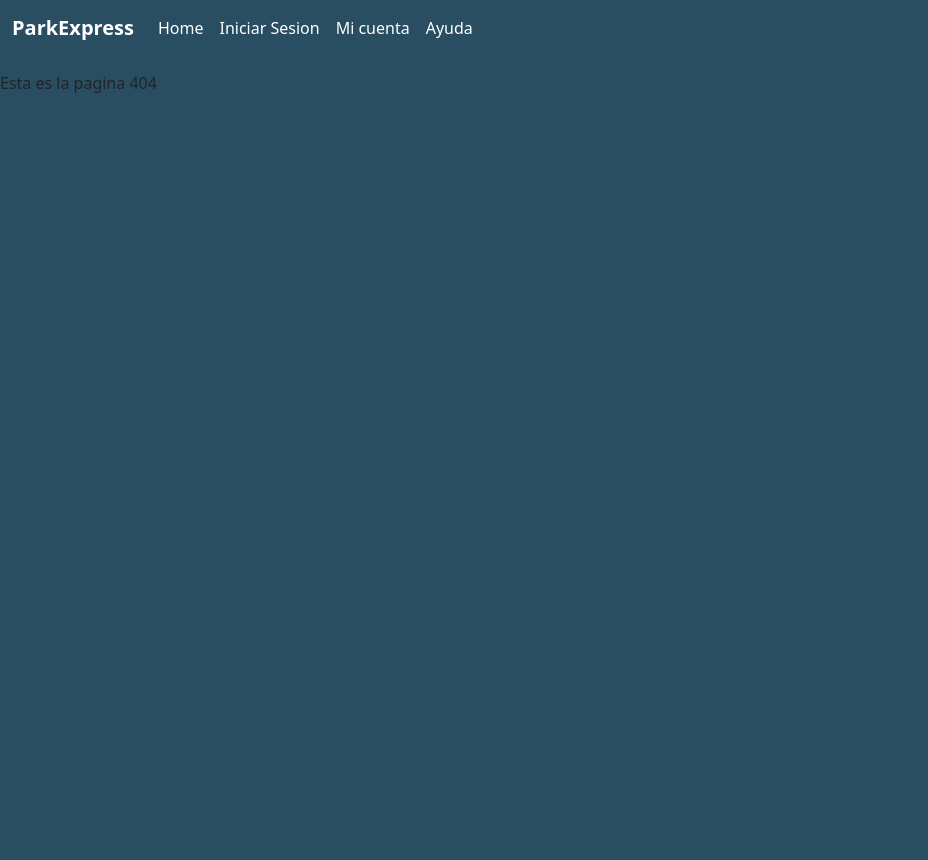
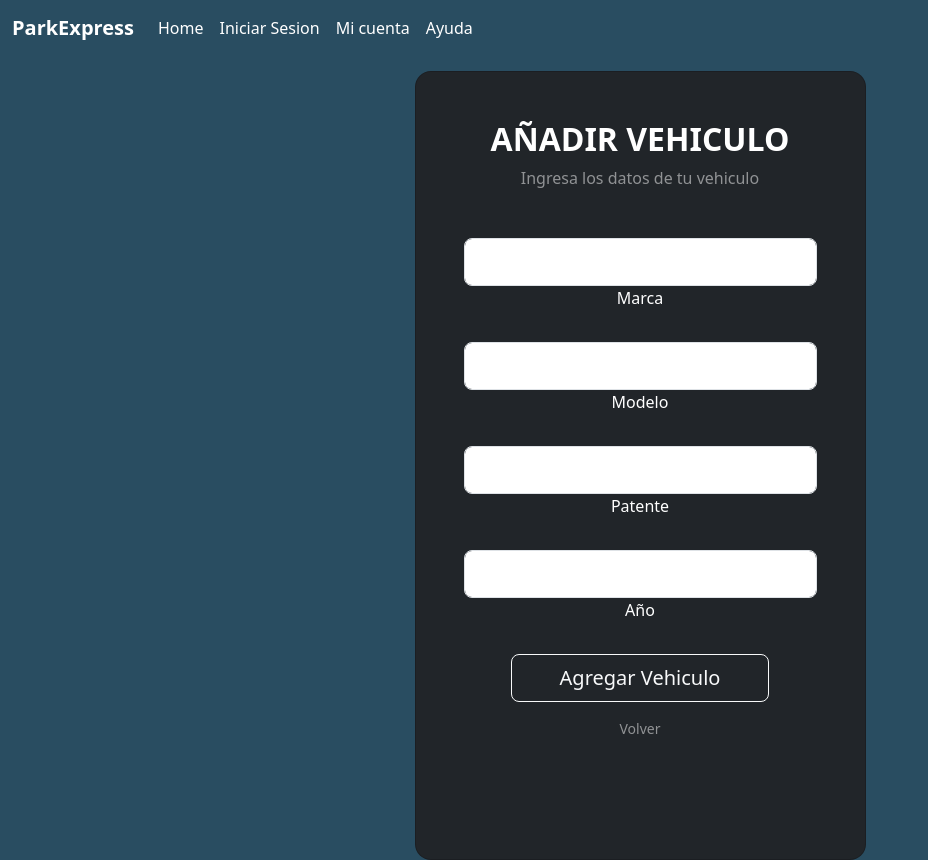
Before and after one commit to CojitoJulio/ParkExpresss, an Angular app: page /addcar in a window 1280 px wide. Before the commit this address had no page. Shown: the whole page, without its empty margins (0-928 px from the left). Before the commit the page ends 800 px from the top, so only its background shows below. Built offline with nearby package versions, Linux system fonts and the light colour scheme.

Commit message:
Commit Final
finalistico

```diff
--- a/src/app/app-routing.module.ts
+++ b/src/app/app-routing.module.ts
@@ -9,6 +9,8 @@ import { ErrorComponent } from './components/error/error.component';
 import { DashboardComponent } from './components/dashboard/dashboard.component';
 import { AdmincarComponent } from './components/admincar/admincar.component';
 import { AdminparkingComponent } from './components/adminparking/adminparking.component';
+import { AddcarComponent } from './components/addcar/addcar.component';
+import { AddparkingComponent } from './components/addparking/addparking.component';
 
 const routes: Routes = [
   { path: 'login', component: LoginComponent },
@@ -18,6 +20,8 @@ const routes: Routes = [
   { path: 'dashboard', component: DashboardComponent },
   { path: 'admincar', component: AdmincarComponent },
   { path: 'adminparking', component: AdminparkingComponent },
+  { path: 'addcar', component: AddcarComponent },
+  { path: 'addparking', component: AddparkingComponent },
   { path: '', redirectTo: '/home', pathMatch: 'full' },
   { path: '**', component: ErrorComponent },
 ];
--- a/src/app/components/addcar/addcar.component.html
+++ b/src/app/components/addcar/addcar.component.html
@@ -1 +1,68 @@
-<p>addcar works!</p>
+<section>
+  <div class="container">
+    <div
+      class="row d-flex justify-content-center align-items-center h-50"
+      id="login"
+    >
+      <div class="col-12 col-md-8 col-lg-6 col-xl-5">
+        <div class="card bg-dark text-white" style="border-radius: 1rem">
+          <div class="card-body p-5 text-center">
+            <div class="pb-5">
+              <h2 class="fw-bold mb-2 text-uppercase">Añadir Vehiculo</h2>
+              <p class="text-white-50 mb-5">Ingresa los datos de tu vehiculo</p>
+
+              <div class="form-outline form-white mb-4">
+                <input
+                  type="text"
+                  id="typeBrandX"
+                  class="form-control form-control-lg"
+                />
+                <label class="form-label" for="typeBrandX">Marca</label>
+              </div>
+
+              <div class="form-outline form-white mb-4">
+                <input
+                  type="text"
+                  id="typeModelX"
+                  class="form-control form-control-lg"
+                />
+                <label class="form-label" for="typeModelX">Modelo</label>
+              </div>
+
+              <div class="form-outline form-white mb-4">
+                <input
+                  type="text"
+                  id="typePatenteX"
+                  class="form-control form-control-lg"
+                  maxlength="6"
+                />
+                <label class="form-label" for="typePatenteX">Patente</label>
+              </div>
+
+              <div class="form-outline form-white mb-4">
+                <input
+                  type="text"
+                  id="typePatenteX"
+                  class="form-control form-control-lg"
+                  maxlength="4"
+                />
+                <label class="form-label" for="typePatenteX">Año</label>
+              </div>
+
+              <button
+                class="btn btn-outline-light btn-lg px-5 mb-3"
+                type="submit"
+                [routerLink]="['/admincar']"
+              >
+                Agregar Vehiculo
+              </button>
+              <p class="small pb-lg-2">
+                <a class="text-white-50" [routerLink]="['/admincar']">Volver</a>
+              </p>
+            </div>
+          </div>
+        </div>
+      </div>
+    </div>
+  </div>
+</section>
--- a/src/app/components/addparking/addparking.component.html
+++ b/src/app/components/addparking/addparking.component.html
@@ -1 +1,66 @@
-<p>addparking works!</p>
+<section>
+  <div class="container">
+    <div
+      class="row d-flex justify-content-center align-items-center h-50"
+      id="login"
+    >
+      <div class="col-12 col-md-8 col-lg-6 col-xl-5">
+        <div class="card bg-dark text-white" style="border-radius: 1rem">
+          <div class="card-body p-5 text-center">
+            <div class="pb-5">
+              <h2 class="fw-bold mb-2 text-uppercase">
+                Añadir Estacionamiento
+              </h2>
+              <p class="text-white-50 mb-5">
+                Ingresa los datos de tu Estacionamiento
+              </p>
+
+              <div class="form-outline form-white mb-4">
+                <input
+                  type="text"
+                  id="typeBrandX"
+                  class="form-control form-control-lg"
+                />
+                <label class="form-label" for="typeBrandX">Direccion</label>
+              </div>
+
+              <div class="form-outline form-white mb-4">
+                <input
+                  type="text"
+                  id="typeModelX"
+                  class="form-control form-control-lg"
+                />
+                <label class="form-label" for="typeModelX"
+                  >Numero de Estacionamiento (Opcional)</label
+                >
+              </div>
+              <div class="form-outline form-white mb-4">
+                <input
+                  type="text"
+                  id="typePatenteX"
+                  class="form-control form-control-lg"
+                />
+                <label class="form-label" for="typePatenteX"
+                  >Precio por hora ($)</label
+                >
+              </div>
+
+              <button
+                class="btn btn-outline-light btn-lg px-5 mb-3"
+                type="submit"
+                [routerLink]="['/adminparking']"
+              >
+                Agregar Estacionamiento
+              </button>
+              <p class="small pb-lg-2">
+                <a class="text-white-50" [routerLink]="['/adminparking']"
+                  >Volver</a
+                >
+              </p>
+            </div>
+          </div>
+        </div>
+      </div>
+    </div>
+  </div>
+</section>
--- a/src/app/components/admincar/admincar.component.html
+++ b/src/app/components/admincar/admincar.component.html
@@ -7,7 +7,7 @@
       <div class="col-12 col-md-8 col-lg-6 col-xl-8">
         <div class="card bg-dark text-white" style="border-radius: 1rem">
           <div class="card-body p-4 text-center">
-            <div class="mb-md-5 mt-md-4 pb-5">
+            <div class="pb-5">
               <h2 class="fw-bold mb-2 text-uppercase">Vehiculos Registrados</h2>
               <p class="text-white-50 mb-5">
                 Adminsitra tus Vehiculos Registrados
@@ -63,7 +63,14 @@
                 </div>
               </article>
 
-              <article class="addparking">+ Añadir Vehiculo</article>
+              <article [routerLink]="['/addcar']" class="addparking mb-4">
+                + Añadir Vehiculo
+              </article>
+              <p class="small pb-lg-2">
+                <a class="text-white-50" [routerLink]="['/dashboard']"
+                  >Volver</a
+                >
+              </p>
             </div>
           </div>
         </div>
--- a/src/app/components/adminparking/adminparking.component.html
+++ b/src/app/components/adminparking/adminparking.component.html
@@ -138,9 +138,13 @@
                   </svg>
                 </div>
               </article>
-              <article class="addparking">+ Añadir Estacionamiento</article>
-              <p class="small mt-5 text-white-50">
-                Se pueden agregar un maximo de 3 Estacionamientos
+              <article class="addparking mb-4" [routerLink]="['/addparking']">
+                + Añadir Estacionamiento
+              </article>
+              <p class="small pb-lg-2">
+                <a class="text-white-50" [routerLink]="['/dashboard']"
+                  >Volver</a
+                >
               </p>
             </div>
           </div>
--- a/src/app/components/creditcard/creditcard.component.html
+++ b/src/app/components/creditcard/creditcard.component.html
@@ -4,30 +4,32 @@
       <div class="col-12 col-md-8 col-lg-6 col-xl-5">
         <div class="card bg-dark text-white" style="border-radius: 1rem">
           <div class="card-body p-5 text-center">
-              <div class=" mt-md-4 pb-5">
-                <h2 class="fw-bold mb-2 text-uppercase">Ingresar Tarjeta de Credito</h2>
+            <div class="mt-md-4 pb-5">
+              <h2 class="fw-bold mb-2 text-uppercase">
+                Ingresar Tarjeta de Credito
+              </h2>
 
               <div class="creditsample mb-4">
                 <div class="image">
-                        <img src="../../../assets/chip.png" alt="">
-                        <img src="../../../assets/visa.png" alt="">
+                  <img src="../../../assets/chip.png" alt="" />
+                  <img src="../../../assets/visa.png" alt="" />
                 </div>
-                    <div class="card-number-box">################</div>
+                <div class="card-number-box">{{ cardNumber }}</div>
                 <div class="data">
                   <div class="box">
                     <span>Titular de la tarjeta</span>
-                            <div class="card-name">full name</div>
+                    <div class="card-name">{{ cardName }}</div>
                   </div>
                   <div class="box">
                     <span>Expiracion</span>
                     <div class="expiration">
-                                <span class="exp-month">mm</span>
-                                <span class="exp-year">yy</span>
+                      <span class="exp-month">{{ cardMonth }}</span>
+                      <span class="exp-year"> / {{ cardYear }}</span>
                     </div>
                   </div>
                   <div class="box">
                     <span>CVV</span>
-                            <div class="cvv">***</div>
+                    <div class="cvv">{{ cardCVV }}</div>
                   </div>
                 </div>
               </div>
@@ -37,7 +39,10 @@
                   type="text"
                   maxlength="16"
                   class="form-control form-control-lg"
-                    id="TypeCardX"/>
+                  id="TypeCardX"
+                  [(ngModel)]="cardNumber"
+                  (keydown)="soloNumeros($event)"
+                />
                 <label class="form-label" for="TypeCardX"
                   >Numero de Tarjeta
                 </label>
@@ -48,6 +53,7 @@
                   type="text"
                   id="typeNameX"
                   class="form-control form-control-lg"
+                  [(ngModel)]="cardName"
                 />
                 <label class="form-label" for="typeNameX"
                   >Nombre del Titular</label
@@ -57,7 +63,11 @@
               <div class="flexbox mb-4">
                 <div class="ExpirationDate">
                   <div class="inputBox">
-                            <select id="typeMonthX" class="month-input form-control form-control-lg">
+                    <select
+                      id="typeMonthX"
+                      class="month-input form-control form-control-lg"
+                      [(ngModel)]="cardMonth"
+                    >
                       <option value="month" selected disabled>Mes</option>
                       <option value="01">01</option>
                       <option value="02">02</option>
@@ -73,10 +83,15 @@
                       <option value="12">12</option>
                     </select>
                     <label class="form-label" for="typeMonthX">
-                                Mes de Expiracion</label>
+                      Mes de Expiracion</label
+                    >
                   </div>
                   <div class="inputBox">
-                            <select id="typeYearX" class="year-input form-control form-control-lg ">
+                    <select
+                      id="typeYearX"
+                      class="year-input form-control form-control-lg"
+                      [(ngModel)]="cardYear"
+                    >
                       <option value="year" selected disabled>Año</option>
                       <option value="2023">2023</option>
                       <option value="2024">2024</option>
@@ -90,12 +105,19 @@
                       <option value="2022">2032</option>
                     </select>
                     <label class="form-label" for="typeYearX">
-                                Año de Expiracion</label>
+                      Año de Expiracion</label
+                    >
                   </div>
                   <div class="inputBox">
-                            <input id="typeCVVX" type="text" maxlength="3" class="cvv-input value form-control form-control-lg ">
-                            <label class="form-label" for="typeCVVX">
-                                CVV</label>
+                    <input
+                      id="typeCVVX"
+                      type="text"
+                      maxlength="3"
+                      class="cvv-input value form-control form-control-lg"
+                      [(ngModel)]="cardCVV"
+                      (keydown)="soloNumeros($event)"
+                    />
+                    <label class="form-label" for="typeCVVX"> CVV</label>
                   </div>
                 </div>
               </div>
@@ -107,7 +129,9 @@
 
             <div>
               <p class="mb-0">
-                  <a [routerLink]="['/login']" class="text-white-50 fw-bold">Omitir</a>
+                <a [routerLink]="['/dashboard']" class="text-white-50 fw-bold"
+                  >Omitir</a
+                >
               </p>
             </div>
           </div>
--- a/src/app/components/creditcard/creditcard.component.ts
+++ b/src/app/components/creditcard/creditcard.component.ts
@@ -3,8 +3,26 @@ import { Component } from '@angular/core';
 @Component({
   selector: 'app-creditcard',
   templateUrl: './creditcard.component.html',
-  styleUrls: ['./creditcard.component.css']
+  styleUrls: ['./creditcard.component.css'],
 })
 export class CreditcardComponent {
+  cardNumber: string = '';
+  cardName: string = '';
+  cardMonth: string = '';
+  cardYear: string = '';
+  cardCVV: string = '';
 
+  soloNumeros(event: any) {
+    const tecla = event.key;
+    if (
+      !/^[0-9]$/.test(tecla) &&
+      tecla !== 'Backspace' &&
+      tecla !== 'Delete' &&
+      tecla !== 'ArrowLeft' &&
+      tecla !== 'ArrowRight' &&
+      tecla !== 'Tab'
+    ) {
+      event.preventDefault();
+    }
+  }
 }
--- a/src/app/components/home/home.component.css
+++ b/src/app/components/home/home.component.css
@@ -3,12 +3,3 @@
     height: 100%;
     position: absolute;
 }
-
-.marcador {
-    background-image: url('../../../assets/mapbox-icon.png');
-    background-size: cover;
-    width: 50px;
-    height: 50px;
-    border-radius: 50%;
-    cursor: pointer;
-  }
--- a/src/app/components/home/home.component.html
+++ b/src/app/components/home/home.component.html
@@ -1 +1,6 @@
+<link
+  href="https://api.tiles.mapbox.com/mapbox-gl-js/v1.4.1/mapbox-gl.css"
+  rel="stylesheet"
+/>
+
 <div id="map" class="map-container"></div>
--- a/src/app/components/register/register.component.html
+++ b/src/app/components/register/register.component.html
@@ -1,19 +1,17 @@
 <section>
   <div class="container">
-      <div
-        class="row d-flex justify-content-center align-items-center h-50">
+    <div class="row d-flex justify-content-center align-items-center h-50">
       <div class="col-12 col-md-8 col-lg-6 col-xl-5">
         <div class="card bg-dark text-white" style="border-radius: 1rem">
           <div class="card-body p-5 text-center">
             <div class="mb-md-5 mt-md-4 pb-5">
               <h2 class="fw-bold mb-2 text-uppercase">Registro</h2>
-                <p class="text-white-50 mb-4">Completa el formulario de registro</p>
+              <p class="text-white-50 mb-4">
+                Completa el formulario de registro
+              </p>
 
               <div class="form-outline form-white mb-4">
-                    <input
-                      type="text"
-                      class="form-control form-control-lg"
-                    />
+                <input type="text" class="form-control form-control-lg" />
                 <label class="form-label" for="typeEmailX"
                   >Nombre y Apellido</label
                 >
@@ -32,6 +30,18 @@
 
               <div class="form-outline form-white mb-4">
                 <input
+                  type="text"
+                  class="form-control form-control-lg"
+                  maxlength="8"
+                  value="+569"
+                />
+                <label class="form-label" for="typeEmailX"
+                  >Numero de Telefono</label
+                >
+              </div>
+
+              <div class="form-outline form-white mb-4">
+                <input
                   type="password"
                   id="typePasswordX"
                   class="form-control form-control-lg"
@@ -39,7 +49,11 @@
                 <label class="form-label" for="typePasswordX">Contraseña</label>
               </div>
 
-                <button [routerLink]="['/creditcard']" class="btn btn-outline-light btn-lg px-5" type="submit">
+              <button
+                [routerLink]="['/creditcard']"
+                class="btn btn-outline-light btn-lg px-5"
+                type="submit"
+              >
                 Registrate
               </button>
             </div>
@@ -47,7 +61,9 @@
             <div>
               <p class="mb-0">
                 ¿Ya tienes una cuenta?
-                  <a [routerLink]="['/login']" class="text-white-50 fw-bold">Inicia Sesion</a>
+                <a [routerLink]="['/login']" class="text-white-50 fw-bold"
+                  >Inicia Sesion</a
+                >
               </p>
             </div>
           </div>
```
Also changed, not shown: src/app/app.module.ts (+5 -7 lines). Lines whose indentation alone changed are shown as unchanged.
